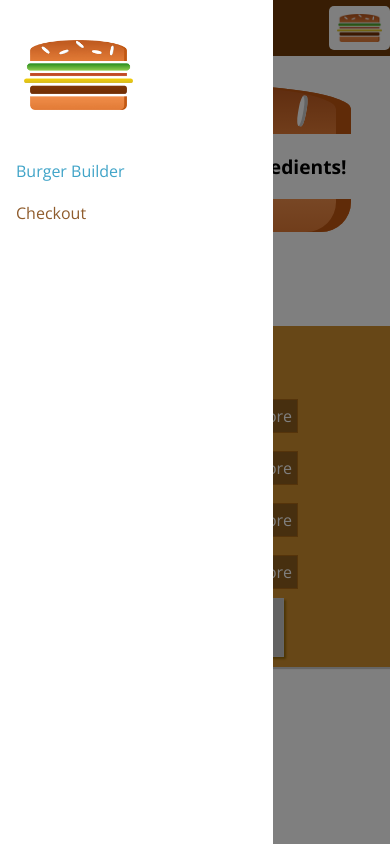
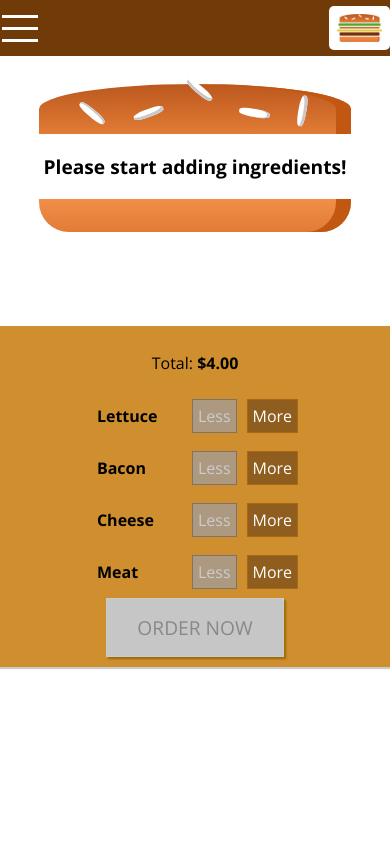
Before and after one commit to oballematt/burger-builder, a React (Create React App) app: page / in a window 390 px wide. Built offline with nearby package versions, Linux system fonts and the light colour scheme.

Commit message:
finished side drawer for mobile by adding click listenter on toolbar to open and close the side drawer. Changed menu to hamburger icon.

```diff
--- a/src/components/Layout/Layout.js
+++ b/src/components/Layout/Layout.js
@@ -7,16 +7,22 @@
 
 class Layout extends Component  {
     state = {
-        showSideDrawer: true
+        showSideDrawer: false
     }
 
     sideDrawerClosed = () => {
         this.setState({showSideDrawer: false})
     }
+
+    sideDrawerToggleHandler = () => {
+        this.setState((prevState) => {
+            return {showSideDrawer: !prevState.showSideDrawer}
+        })
+    }
     render() {
         return (
             <Aux>
-               <Toolbar />
+               <Toolbar drawerToggleClicked={this.sideDrawerToggleHandler} />
                <SideDrawer closed={this.sideDrawerClosed} open={this.state.showSideDrawer} />
                 <main className={styles.content}>
                     {this.props.children}
--- /dev/null
+++ b/src/components/Navigation/SideDrawer/DrawerToggle/DrawerToggle.js
@@ -0,0 +1,15 @@
+import React from 'react'
+
+import styles from './DrawerToggle.module.css'
+
+const drawerToggle = (props) => {
+    return (
+        <div className={styles.drawerToggle} onClick={props.clicked}>
+            <div></div>
+            <div></div>
+            <div></div>
+        </div>
+    )
+}
+
+export default drawerToggle
--- /dev/null
+++ b/src/components/Navigation/SideDrawer/DrawerToggle/DrawerToggle.module.css
@@ -0,0 +1,23 @@
+.drawerToggle {
+    width: 40px;
+    height: 100%;
+    display: flex;
+    flex-flow: column;
+    justify-content: space-around;
+    align-items: center;
+    padding: 10px 0;
+    box-sizing: border-box;
+    cursor: pointer;
+}
+
+.drawerToggle div {
+    width: 90%;
+    height: 3px;
+    background-color: white;
+}
+
+@media (min-width: 500px) {
+    .DrawerToggle {
+        display: none;
+    }
+}
--- a/src/components/Navigation/Toolbar/Toolbar.js
+++ b/src/components/Navigation/Toolbar/Toolbar.js
@@ -3,11 +3,12 @@
 import styles from './Toolbar.module.css'
 import Logo from '../../Logo/Logo'
 import NavigationItems from '../NavigationItems/NavigationItems'
+import DrawerToggle from '../SideDrawer/DrawerToggle/DrawerToggle'
 
 const toolbar = (props) => {
     return (
             <header className={styles.toolbar}>
-                <div>MENU</div>
+                <DrawerToggle clicked={props.drawerToggleClicked} />
                 <div className={styles.logo}>
                 <Logo />
                 </div>
```
